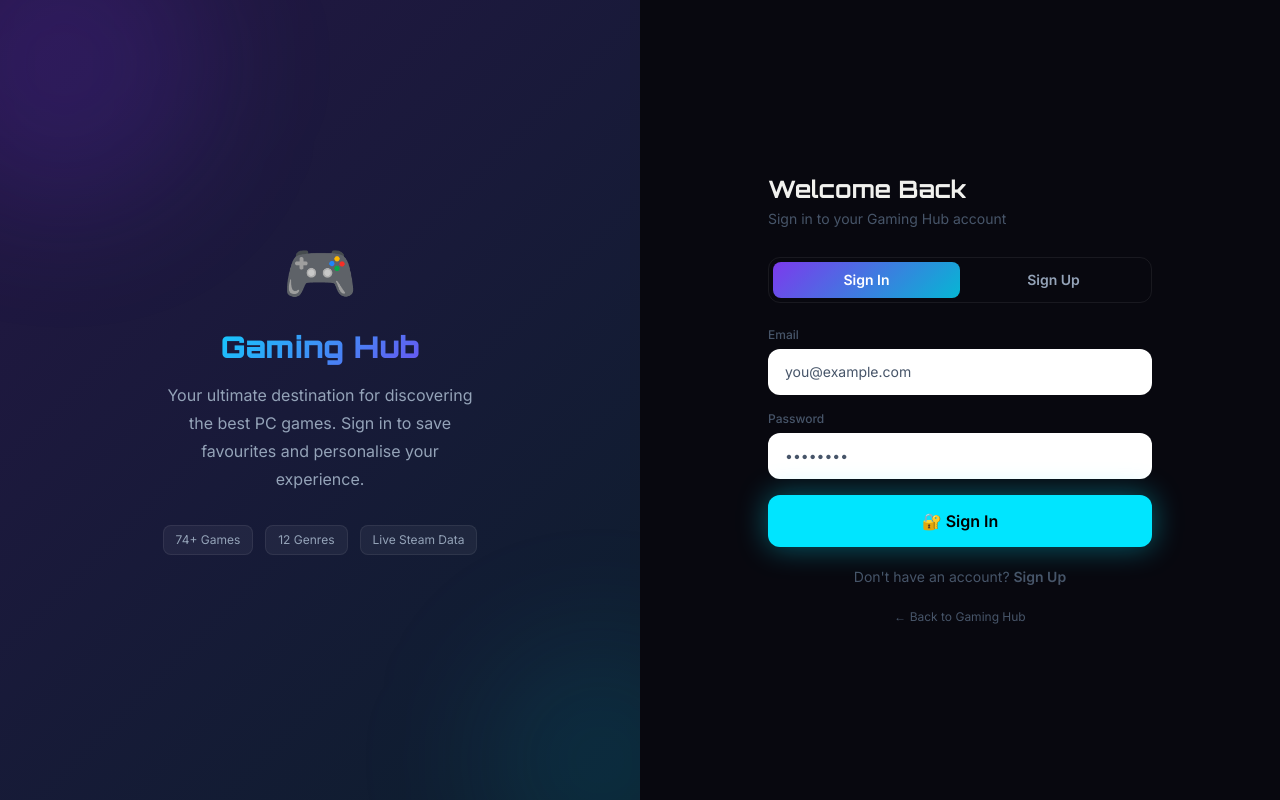
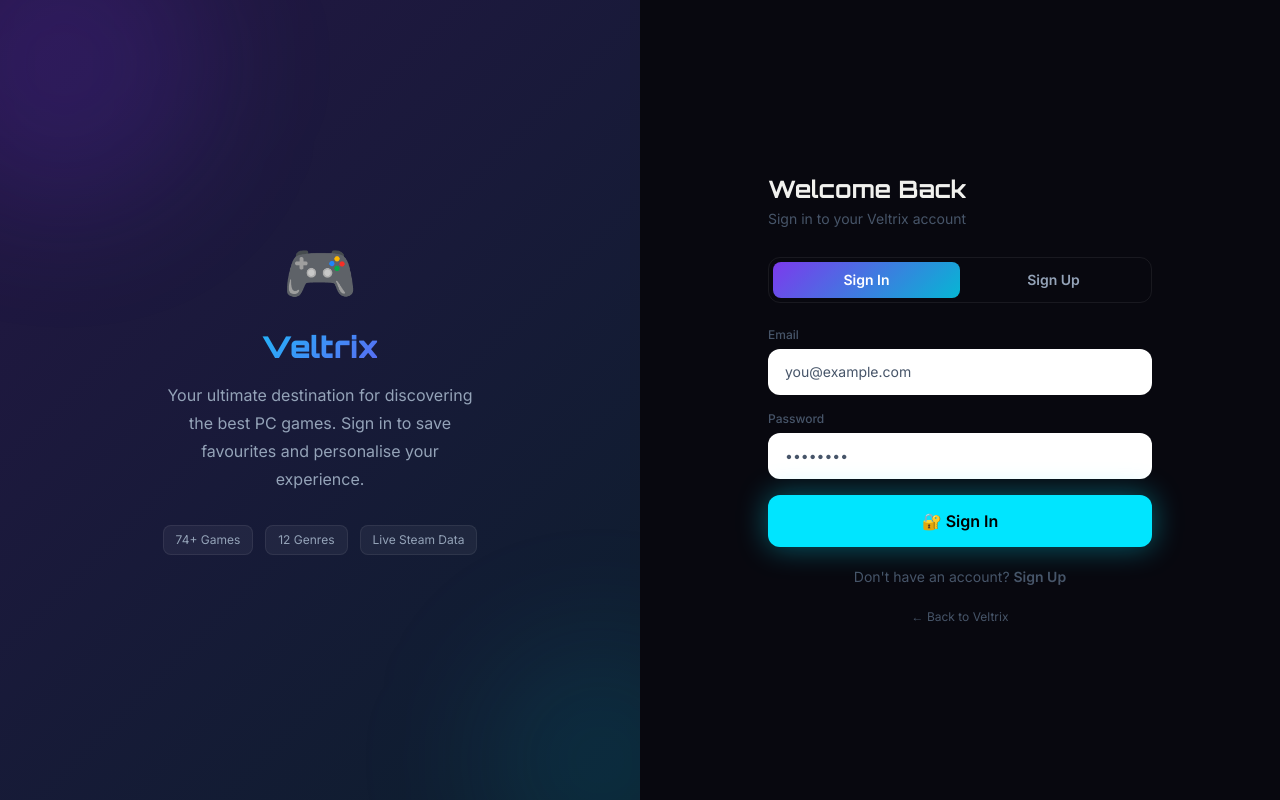
Before and after one commit to shudhanshu-03/Veltrix, a React (Vite) app in the folder client/: page /login in a window 1280 px wide. Built offline with nearby package versions, Linux system fonts and the light colour scheme.

Commit message:
Rename project from Gaming Hub to Veltrix

```diff
--- a/client/index.html
+++ b/client/index.html
@@ -5,7 +5,7 @@
   <meta charset="UTF-8" />
   <link rel="icon" type="image/svg+xml" href="/favicon.svg" />
   <meta name="viewport" content="width=device-width, initial-scale=1.0" />
-  <title>client</title>
+  <title>Veltrix</title>
 </head>
 
 <body>
--- a/client/src/App.jsx
+++ b/client/src/App.jsx
@@ -30,7 +30,7 @@
                   <div className="text-center py-32">
                     <div className="text-6xl mb-4">🕹️</div>
                     <h2 className="font-orbitron text-2xl mb-3">404 — Page Not Found</h2>
-                    <a href="/" className="text-brand-cyan hover:underline">← Back to Gaming Hub</a>
+                    <a href="/" className="text-brand-cyan hover:underline">← Back to Veltrix</a>
                   </div>
                 } />
               </Routes>
--- a/client/src/components/Footer.jsx
+++ b/client/src/components/Footer.jsx
@@ -9,7 +9,7 @@
         <div className="grid grid-cols-4 gap-10 mb-10">
           {/* Brand */}
           <div>
-            <div className="font-orbitron text-xl font-black gradient-text mb-4">🎮 Gaming Hub</div>
+            <div className="font-orbitron text-xl font-black gradient-text mb-4">🎮 Veltrix</div>
             <p className="text-slate-600 text-sm leading-7 max-w-[230px]">
               Your ultimate guide to the best PC games across every genre.
             </p>
@@ -47,7 +47,7 @@
 
         {/* Bottom bar */}
         <div className="border-t border-white/[0.07] pt-5 flex items-center justify-between text-xs text-slate-600">
-          <span>© 2024 Gaming Hub — Built with React + Node.js + Tailwind CSS</span>
+          <span>© 2024 Veltrix — Built with React + Node.js + Tailwind CSS</span>
           <span>74+ Games · 12 Genres · Live Steam Data</span>
         </div>
       </div>
--- a/client/src/pages/GameDetail.jsx
+++ b/client/src/pages/GameDetail.jsx
@@ -75,7 +75,7 @@
       const g = res?.data;
       if (!g) return;
       setGame(g);
-      document.title = `${g.title} — Gaming Hub`;
+      document.title = `${g.title} — Veltrix`;
 
       requestAnimationFrame(() => {
         gsap.from('.detail-hero', { opacity: 0, duration: .6, ease: 'power2.out' });
--- a/client/src/pages/Login.jsx
+++ b/client/src/pages/Login.jsx
@@ -44,7 +44,7 @@
 
         <div className="relative text-center">
           <div className="text-6xl mb-6 animate-float">🎮</div>
-          <h1 className="font-orbitron text-3xl font-black gradient-text mb-4">Gaming Hub</h1>
+          <h1 className="font-orbitron text-3xl font-black gradient-text mb-4">Veltrix</h1>
           <p className="text-slate-400 text-base leading-7 max-w-xs mb-8">
             Your ultimate destination for discovering the best PC games. Sign in to save favourites and personalise your experience.
           </p>
@@ -63,7 +63,7 @@
             {tab==='login'?'Welcome Back':'Create Account'}
           </h2>
           <p className="text-slate-600 text-sm mb-7">
-            {tab==='login'?'Sign in to your Gaming Hub account':'Join thousands of PC gamers'}
+            {tab==='login'?'Sign in to your Veltrix account':'Join thousands of PC gamers'}
           </p>
 
           {/* Tab switcher */}
@@ -115,7 +115,7 @@
             </button>
           </p>
           <div className="text-center mt-4">
-            <Link to="/" className="text-xs text-slate-600 hover:text-slate-400 transition-colors">← Back to Gaming Hub</Link>
+            <Link to="/" className="text-xs text-slate-600 hover:text-slate-400 transition-colors">← Back to Veltrix</Link>
           </div>
         </div>
       </div>
--- a/package.json
+++ b/package.json
@@ -2,7 +2,7 @@
     "version": "1.0.0",
     "name": "gaming-hub",
     "license": "ISC",
-    "description": "Gaming Hub - Full Stack PC Game Discovery Platform",
+    "description": "Veltrix - Full Stack PC Game Discovery Platform",
     "scripts": {
         "generate-data": "node scripts/generate-data.js",
         "fetch-steam": "node scripts/fetch-steam-catalog.js",
```
Also changed, not shown: 2 other files (tests, documents, lock files or other folders).
